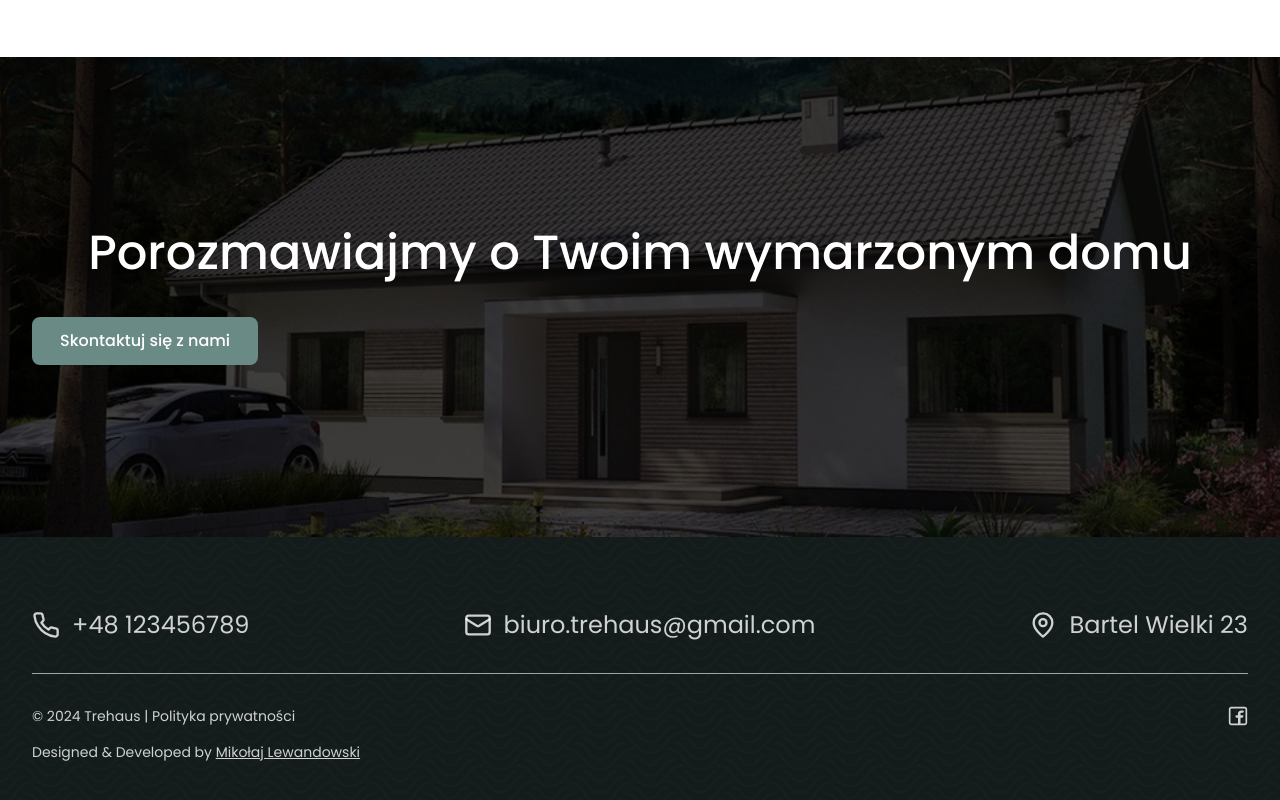
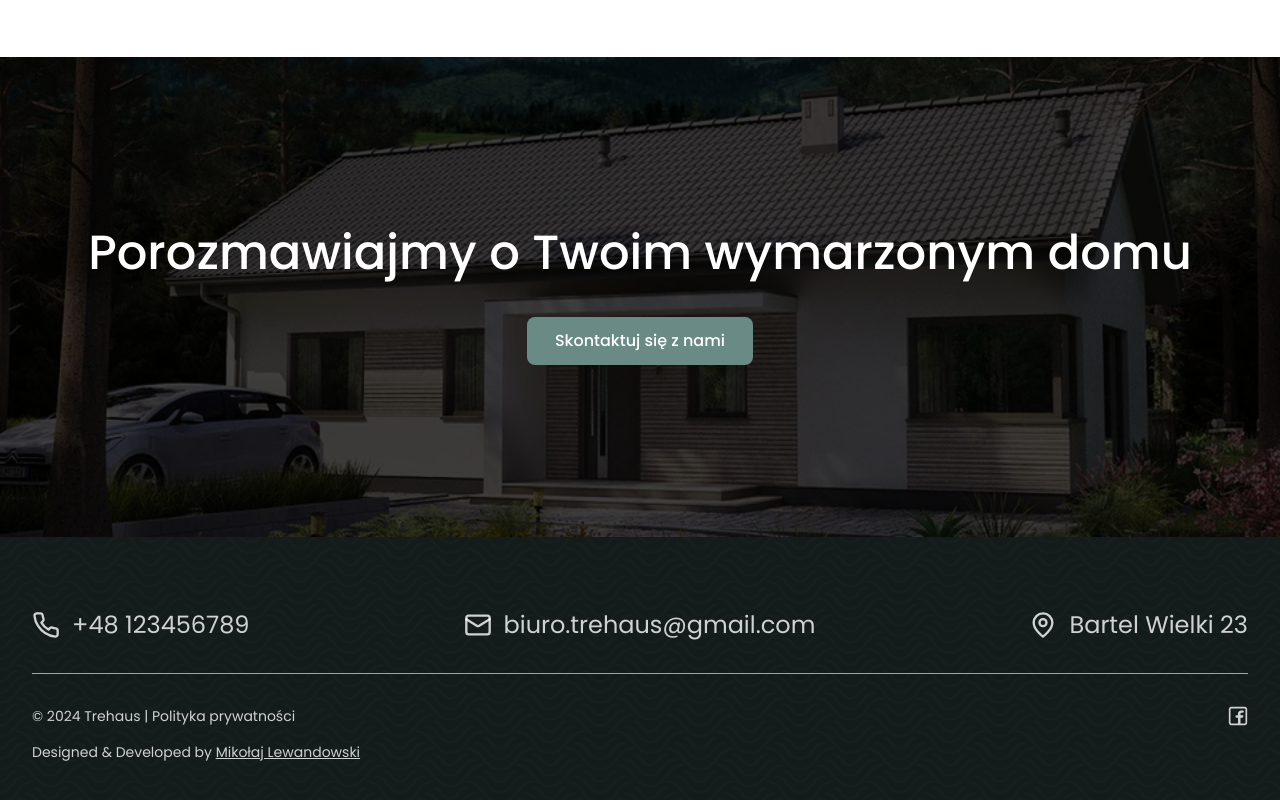
Before and after one commit to MikiLewy/Trehaus, a Next.js app: page / in a window 1280 px wide. Shown: the part 5168-5968 px from the top of the page. Built offline with nearby package versions, Linux system fonts and the light colour scheme.

Commit message:
fix: fixed footer button

```diff
--- a/components/organisms/footer/footer.tsx
+++ b/components/organisms/footer/footer.tsx
@@ -4,7 +4,14 @@ import Link from 'next/link';
 import Button from '@/components/atoms/button/button';
 import Overlay from '@/components/atoms/overlay/overlay';
 import SectionTitle from '@/components/atoms/section-title/section-title';
-import { ADDRESS, EMAIL, FACEBOOK_URL, LINKEDIN_URL, MAP_URL, PHONE_NUMBER } from '@/constants/contact';
+import {
+  ADDRESS,
+  EMAIL,
+  FACEBOOK_URL,
+  LINKEDIN_URL,
+  MAP_URL,
+  PHONE_NUMBER,
+} from '@/constants/contact';
 import { PRIVACY_POLICY_URL } from '@/constants/privacy-policy';
 import { FacebookIcon } from '@/icons/facebook';
 
@@ -35,8 +42,10 @@ const Footer = () => {
       <div className="relative bg-footer bg-cover bg-no-repeat bg-center flex flex-col items-center justify-center min-h-[50vh] xl:min-h-[60vh] ">
         <Overlay />
         <div className="relative z-10 flex flex-col gap-4  xl:gap-10 text-center content-container">
-          <SectionTitle className="text-white">Porozmawiajmy o Twoim wymarzonym domu</SectionTitle>
-          <Button className="self-center" href="/kontakt">
+          <SectionTitle className="text-white">
+            Porozmawiajmy o Twoim wymarzonym domu
+          </SectionTitle>
+          <Button className="mx-auto" href="/kontakt">
             Skontaktuj się z nami
           </Button>
         </div>
@@ -46,7 +55,11 @@ const Footer = () => {
         <div className="relative z-10 content-container py-8 flex flex-col  gap-2 xl:gap-4 text-white/80">
           <div className="flex flex-col gap-3 md:flex-row justify-between">
             {contactInfo.map(({ key, content, href, icon: Icon }) => (
-              <Link target="_blank" href={href} className="flex flex-row items-center gap-3 text-white/80 hover:text-white/60" key={key}>
+              <Link
+                target="_blank"
+                href={href}
+                className="flex flex-row items-center gap-3 text-white/80 hover:text-white/60"
+                key={key}>
                 <Icon className="w-5 h-5 md:w-6 md:h-6 lg:w-7 lg:h-7" />
                 <p className="text-lg md:text-xl lg:text-2xl">{content}</p>
               </Link>
@@ -66,7 +79,10 @@ const Footer = () => {
           </div>
           <p className="text-xs md:text-sm">
             Designed & Developed by{' '}
-            <Link href={LINKEDIN_URL} target="_blank" className="hover:text-white/60 underline">
+            <Link
+              href={LINKEDIN_URL}
+              target="_blank"
+              className="hover:text-white/60 underline">
               Mikołaj Lewandowski
             </Link>
           </p>
```
